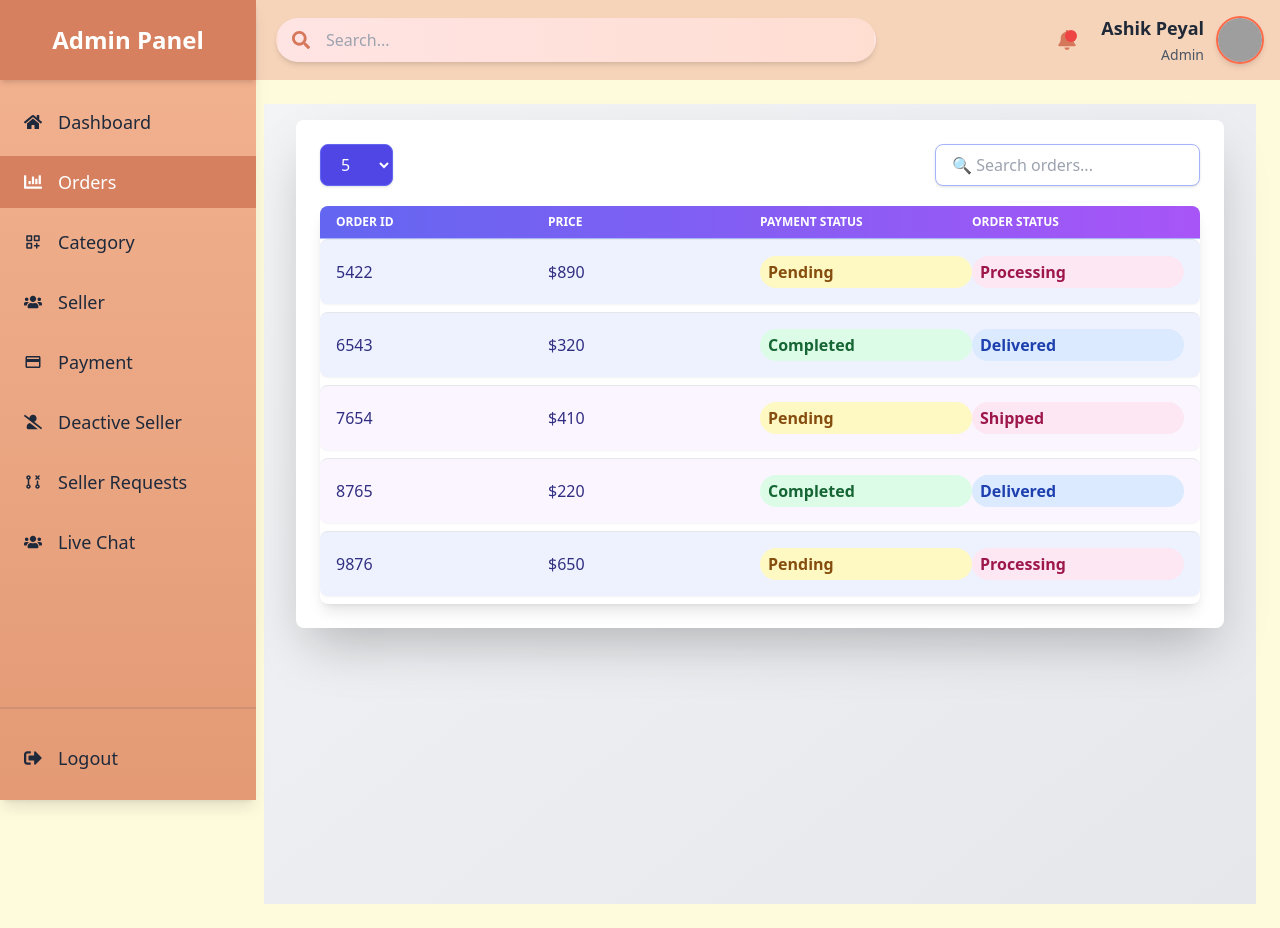
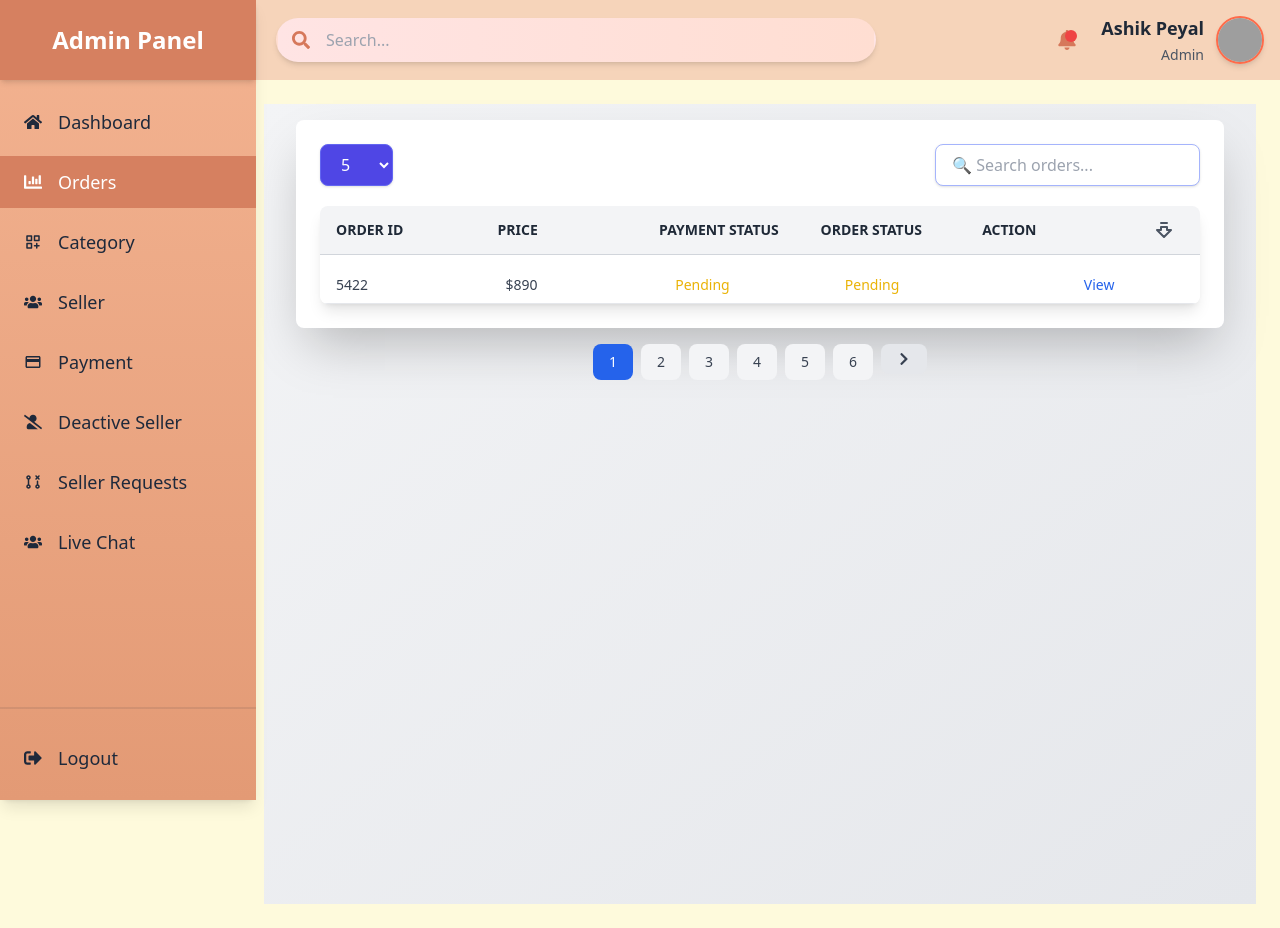
Before and after one commit to AshikurZaman01/Multi-Vendor-Ecommerce-Website-MERN, a React (Vite) app in the folder Front End/: page /admin/orders in a window 1280 px wide. Built offline with nearby package versions, Linux system fonts and the light colour scheme; grey boxes are pictures that could not be loaded.

Commit message:
add Admin Dashboard Orders Pagination

```diff
--- /dev/null
+++ b/Front End/src/Components/Utils/Pagination/Pagination.jsx
@@ -0,0 +1,71 @@
+import { FaChevronLeft, FaChevronRight } from 'react-icons/fa';
+
+const Pagination = ({ pageNumber, setPageNumber, perPageItems, totalItems, showItem }) => {
+
+    let totalPage = Math.ceil(totalItems / perPageItems);
+    let startPage = pageNumber;
+
+    let diff = totalPage - pageNumber;
+    if (diff < showItem) {
+        startPage = totalPage - showItem;
+    }
+
+    let endPage = startPage < 0 ? 0 : startPage + showItem;
+
+    if (startPage <= 0) {
+        startPage = 1
+    }
+
+    if (endPage > totalPage) {
+        endPage = totalPage;
+    }
+
+    return (
+        <div className="flex justify-center items-center py-4">
+
+            <ul className="flex gap-2 text-sm">
+
+                {/* Previous Button */}
+                {pageNumber > 1 && (
+                    <li>
+                        <button
+                            onClick={() => setPageNumber(pageNumber - 1)}
+                            className="flex items-center px-4 py-2 bg-gray-200 text-gray-700 rounded-lg hover:bg-gray-300 transition duration-200"
+                        >
+                            <FaChevronLeft />
+                        </button>
+                    </li>
+                )}
+
+                {/* Page Number Buttons */}
+                {Array.from({ length: endPage - startPage + 1 }, (_, index) => startPage + index).map((page) => (
+                    <li key={page}>
+                        <button
+                            onClick={() => setPageNumber(page)}
+                            className={`px-4 py-2 text-gray-700 rounded-lg transition duration-200
+                                ${page === pageNumber ? 'bg-blue-600 text-white' : 'bg-gray-100 hover:bg-gray-200'}`}
+                        >
+                            {page}
+                        </button>
+                    </li>
+                ))}
+
+                {/* Next Button */}
+                {pageNumber < totalPage && (
+                    <li>
+                        <button
+                            onClick={() => setPageNumber(pageNumber + 1)}
+                            className="flex items-center px-4 py-2 bg-gray-200 text-gray-700 rounded-lg hover:bg-gray-300 transition duration-200"
+                        >
+                            <FaChevronRight />
+                        </button>
+                    </li>
+                )}
+
+            </ul>
+
+        </div>
+    )
+}
+
+export default Pagination;
--- a/Front End/src/Components/Views/Auth/Admin/AdminDashboard/Orders/Orders.jsx
+++ b/Front End/src/Components/Views/Auth/Admin/AdminDashboard/Orders/Orders.jsx
@@ -2,6 +2,7 @@ import { useState } from "react";
 import OrdersPerPage from "./OrdersPerPage";
 import OrderSearch from "./OrderSearch";
 import OrdersList from "./OrdersList";
+import Pagination from "../../../../../Utils/Pagination/Pagination";
 
 const Orders = () => {
     const [currentPage, setCurrentPage] = useState(1);
@@ -17,6 +18,18 @@ const Orders = () => {
                 </div>
                 <OrdersList perPageItems={perPageItems} currentPage={currentPage} searchData={searchData} />
             </div>
+
+            <div>
+                <Pagination
+                    pageNumber={currentPage}
+                    setPageNumber={setCurrentPage}
+                    perPageItems={perPageItems}
+                    totalItems={50}
+                    showItem={5}
+                >
+                </Pagination>
+            </div>
+
         </div>
     );
 };
--- a/Front End/src/Components/Views/Auth/Admin/AdminDashboard/Orders/OrdersList.jsx
+++ b/Front End/src/Components/Views/Auth/Admin/AdminDashboard/Orders/OrdersList.jsx
@@ -1,54 +1,37 @@
 import { LuArrowBigDownDash } from "react-icons/lu";
+import { Link } from 'react-router-dom';
 
-const OrdersList = ({ perPageItems, currentPage, searchData }) => {
-    const orders = [
-        { id: "5422", price: "$890", paymentStatus: "Pending", orderStatus: "Processing" },
-        { id: "6543", price: "$320", paymentStatus: "Completed", orderStatus: "Delivered" },
-        { id: "7654", price: "$410", paymentStatus: "Pending", orderStatus: "Shipped" },
-        { id: "8765", price: "$220", paymentStatus: "Completed", orderStatus: "Delivered" },
-        { id: "9876", price: "$650", paymentStatus: "Pending", orderStatus: "Processing" },
-        // More orders here...
-    ];
+const OrdersList = () => {
+    return (
+        <div className="relative mt-5 overflow-x-auto shadow-lg rounded-lg">
+            <div className="w-full bg-white text-sm text-left rounded-lg">
+                <div className="text-sm text-gray-500 uppercase border-b border-gray-300 bg-gray-100">
 
-    const filteredOrders = orders.filter((order) =>
-        order.id.includes(searchData)
-    );
+                    <div className="flex justify-between items-center px-4 py-3">
+                        <div className="font-bold text-gray-800 w-[20%]">Order ID</div>
+                        <div className="font-bold text-gray-800 w-[20%]">Price</div>
+                        <div className="font-bold text-gray-800 w-[20%]">Payment Status</div>
+                        <div className="font-bold text-gray-800 w-[20%]">Order Status</div>
+                        <div className="font-bold text-gray-800 w-[20%]">Action</div>
+                        <div className="w-[5%] flex justify-center">
+                            <LuArrowBigDownDash className="text-2xl text-gray-600 cursor-pointer hover:text-gray-800 transition duration-200" />
+                        </div>
+                    </div>
+                </div>
 
-    return (
-        <div className="mt-5 overflow-x-auto rounded-lg bg-white shadow-lg">
-            <div className="divide-y divide-gray-200">
-                <div className="grid grid-cols-2 sm:grid-cols-4 items-center justify-between px-4 py-2 bg-gradient-to-r from-indigo-500 to-purple-500 text-white uppercase text-xs font-bold border-b border-indigo-300">
-                    <span>Order ID</span>
-                    <span>Price</span>
-                    <span>Payment Status</span>
-                    <span>Order Status</span>
+                {/* Order Row */}
+                <div className="mt-3 px-4 py-2 border-b border-gray-200 hover:bg-gray-50 transition duration-200">
+
+                    <div className="flex justify-between items-center">
+                        <div className="text-gray-700 w-[20%] font-medium">5422</div>
+                        <div className="text-gray-700 w-[20%] font-medium">$890</div>
+                        <div className="text-yellow-500 w-[20%] font-medium">Pending</div>
+                        <div className="text-yellow-500 w-[20%] font-medium">Pending</div>
+                        <div className="w-[20%] text-center">
+                            <Link to="#" className="text-blue-600 hover:underline">View</Link>
+                        </div>
+                    </div>
                 </div>
-                {filteredOrders.slice((currentPage - 1) * perPageItems, currentPage * perPageItems).map((order, index) => (
-                    <div
-                        key={order.id}
-                        className={`grid grid-cols-2 sm:grid-cols-4 justify-between items-center p-4 text-indigo-900 transition duration-200
-                            ${index % 4 < 2 ? "bg-indigo-50" : "bg-purple-50"}
-                            hover:bg-indigo-100 shadow-sm rounded-lg mb-2`}
-                    >
-                        <span className="font-medium">{order.id}</span>
-                        <span>{order.price}</span>
-                        <span
-                            className={`px-2 py-1 rounded-full font-semibold ${
-                                order.paymentStatus === "Completed" ? "bg-green-100 text-green-800" : "bg-yellow-100 text-yellow-800"
-                            }`}
-                        >
-                            {order.paymentStatus}
-                        </span>
-                        <span
-                            className={`px-2 py-1 rounded-full font-semibold ${
-                                order.orderStatus === "Delivered" ? "bg-blue-100 text-blue-800" : "bg-pink-100 text-pink-800"
-                            }`}
-                        >
-                            {order.orderStatus}
-                        </span>
-                        <button className="sm:hidden text-indigo-600 hover:text-indigo-800 transition duration-200 font-semibold">View</button>
-                    </div>
-                ))}
             </div>
         </div>
     );
```
